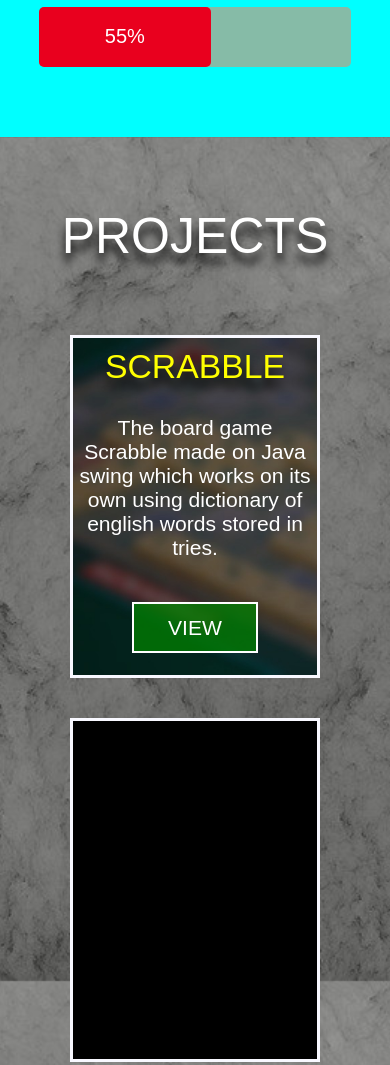
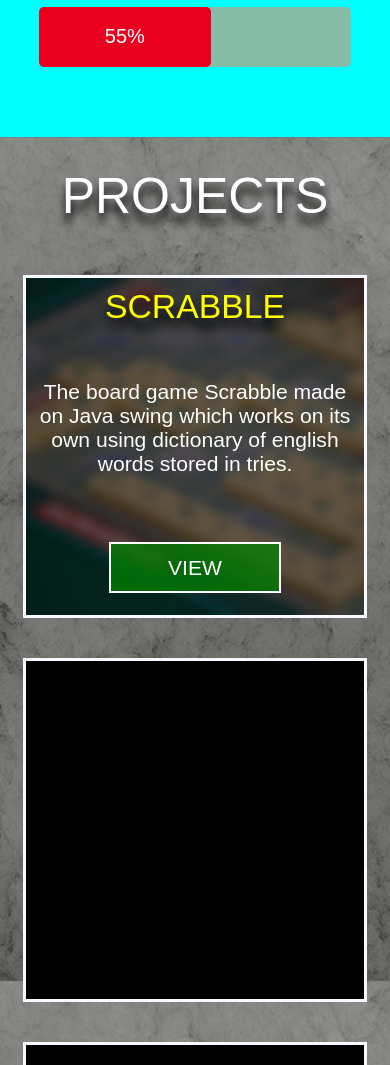
Before and after one commit to vedanshgarg/vedanshgarg.github.io, a plain HTML site: page index.html in a window 390 px wide. Shown: the part 1701-2766 px from the top of the page. Drawn offline with Linux system fonts and the light colour scheme.

Commit message:
padding updated for mobiles

```diff
--- a/Static/Style/style.css
+++ b/Static/Style/style.css
@@ -106,7 +106,6 @@
 	display: inline-block;
 	padding: 1%;
 	width: 15%;
-	/*margin: 1%;*/
 }
 #contact-icons li img{
 	width: 50px;
@@ -384,6 +383,14 @@
 		text-align: center;
 	}
 
+	#projects{
+		padding: 0px;
+	}
+	#proj-title{
+		padding-top: 30px;
+		padding-bottom: 30px;
+	}
+
 	#proj-1{
 		background-image: url(../Images/scrabble-blur.jpg);
 	}
```
